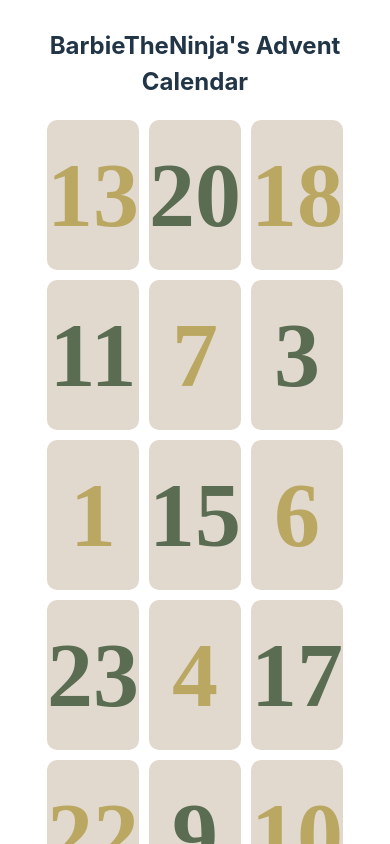
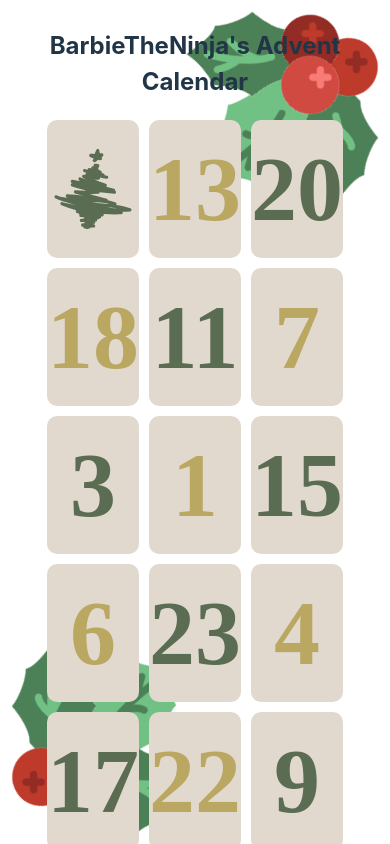
Before and after one commit to ashiots2/advent-calendar, a React (Vite) app: page / in a window 390 px wide. Shown: the top 844 px of the page. Built offline with nearby package versions, Linux system fonts and the light colour scheme; a web font is replaced by a local one.

Commit message:
decorations

```diff
--- a/src/App.css
+++ b/src/App.css
@@ -13,3 +13,23 @@
         padding: 0.5rem;
     }
 }
+
+.decorative-image {
+    position: fixed;
+    overflow: hidden;
+    z-index: -1;
+}
+
+.upper-mistletoe {
+    top: 0;
+    right: 0;
+    height: 25vh;
+    transform: rotate(225deg);
+}
+
+.bottom-mistletoe {
+    bottom: 0;
+    left: 0;
+    height: 25vh;
+    transform: rotate(45deg);
+}
--- a/src/App.tsx
+++ b/src/App.tsx
@@ -4,6 +4,7 @@ import './App.css'
 import {CalendarDateProperties} from "./types/CalendarDateProperties.ts";
 import {Calendar} from "./components/Calendar.tsx";
 import {initialData} from "./data/InitialData.ts";
+import mistletoe from "./assets/mistletoe.svg"
 
 function App() {
     const [calendarDates, setCalendarDates] = useState<CalendarDateProperties[]>(initialData);
@@ -46,6 +47,7 @@ function App() {
     return (
         <>
             <h2>BarbieTheNinja's Advent Calendar</h2>
+            <img className={"decorative-image upper-mistletoe"} src={mistletoe} alt=""/>
             <Calendar calendarDates={calendarDates} toggleDate={toggleDate}>
                 <div onClick={resetCalendarDates} className={"calendar-title"}>
                     <span className={"calendar-title__highlighted calendar-title__larger font-glacial-indifference"}>Tiny builds</span>
@@ -53,6 +55,7 @@ function App() {
                     <span className={"calendar-title__alternative-highlighted font-amsterdam"}>Christmas</span>
                 </div>
             </Calendar>
+            <img className={"decorative-image bottom-mistletoe"} src={mistletoe} alt=""/>
         </>
     )
 }
--- a/src/components/Calendar.css
+++ b/src/components/Calendar.css
@@ -12,19 +12,24 @@
 }
 
 @media only screen and (max-width: 600px) {
+
+    .xmas-tree-card {
+        display: flex !important;
+    }
+
     .calendar {
         grid-template-columns: repeat(3, 1fr);
-        grid-auto-rows: minmax(1fr, auto);
+        grid-auto-rows: 1fr;
         grid-template-areas:
-            'date-13 date-20 date-18'
-            'date-11 date-7 date-3'
-            'date-1 date-15 date-6'
-            'date-23 date-4 date-17'
-            'date-22 date-9 date-10'
-            'date-12 date-8 date-16'
-            'date-2 date-19 date-14'
-            'date-21 date-5 date-24'
-            'calendar-title calendar-title calendar-title';
+            'xmas-tree date-13 date-20 '
+            'date-18 date-11 date-7'
+            'date-3 date-1 date-15'
+            'date-6 date-23 date-4'
+            'date-17 date-22 date-9'
+            'date-10 date-12 date-8 '
+            'date-16 date-2 date-19'
+            'date-14 date-21 date-5'
+            'date-24 calendar-title calendar-title';
     }
 }
 
@@ -53,6 +58,22 @@
     color: var(--christmas-green);
     font-size: 32px;
     font-weight: 100;
+}
+
+.xmas-tree-card {
+    background-color: var(--card-bg);
+    display: none;
+    justify-content: center;
+    align-items: center;
+    border-radius: 10px;
+    grid-area: xmas-tree;
+    color: var(--christmas-green);
+}
+
+.xmas-tree-img {
+    height: 96px;
+    width: 80px;
+    color: var(--christmas-green);
 }
 
 .date-13 {
--- a/src/components/Calendar.tsx
+++ b/src/components/Calendar.tsx
@@ -2,6 +2,7 @@ import {OpenableDate} from "./OpenableDate.tsx";
 import {CalendarDateProperties} from "../types/CalendarDateProperties.ts";
 import "./Calendar.css"
 import {ReactNode} from "react";
+import xmasTree from '../assets/xmas_tree.svg'
 
 export const Calendar = ({children, calendarDates, toggleDate}: {
     calendarDates: CalendarDateProperties[],
@@ -10,6 +11,9 @@ export const Calendar = ({children, calendarDates, toggleDate}: {
 }) => {
     return (
         <div className="calendar">
+            <div className={"xmas-tree-card"}>
+                <img className={"xmas-tree-img"} src={xmasTree} alt={"xmas-tree"}/>
+            </div>
             {
                 calendarDates.map((x) => (
                     <OpenableDate key={"openable-date-" + x.date} dateNumber={x.date} isOpen={x.isOpen}
```
Also changed, not shown: src/assets/mistletoe.svg (added), src/assets/xmas_tree.svg (added).
